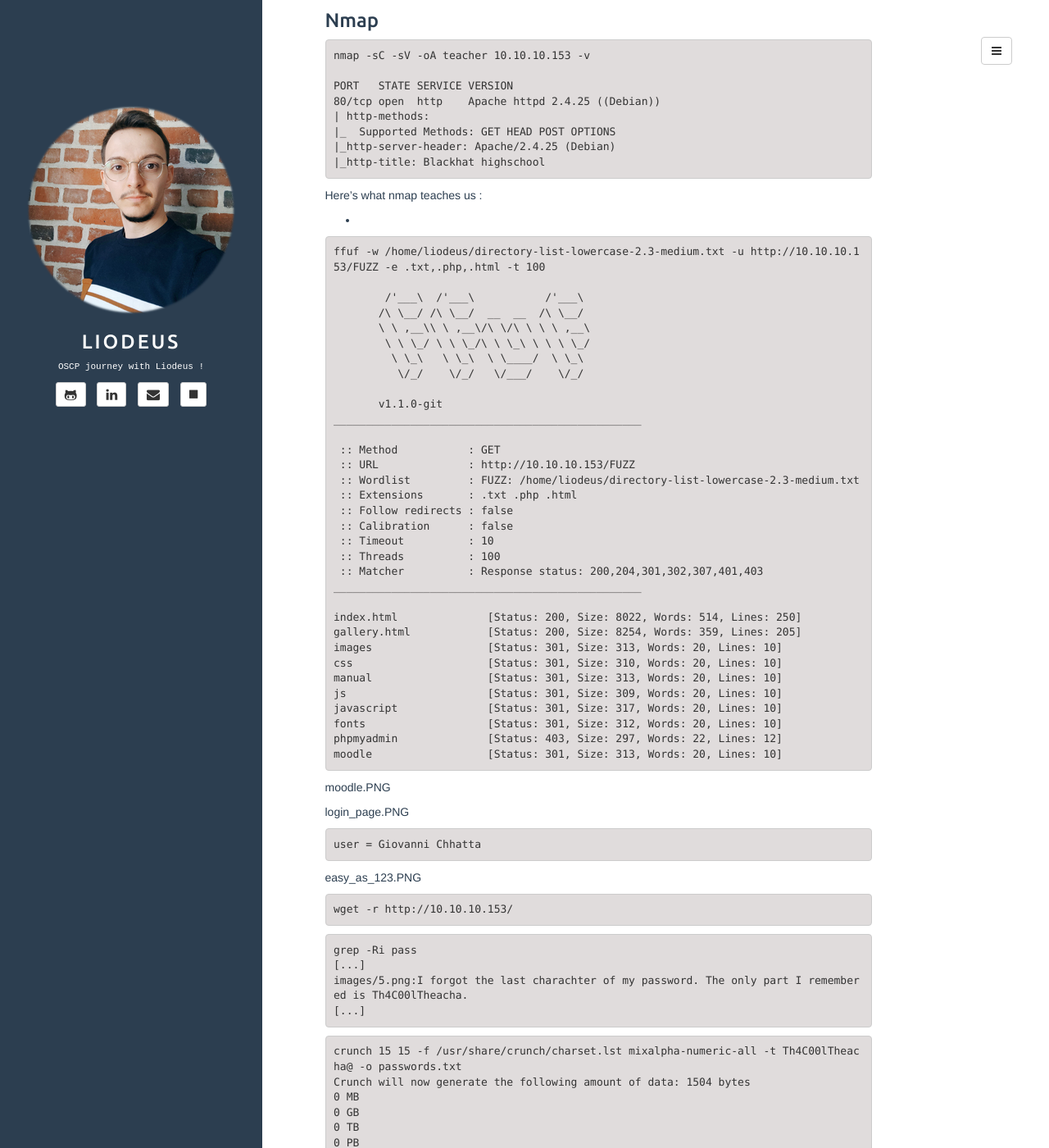
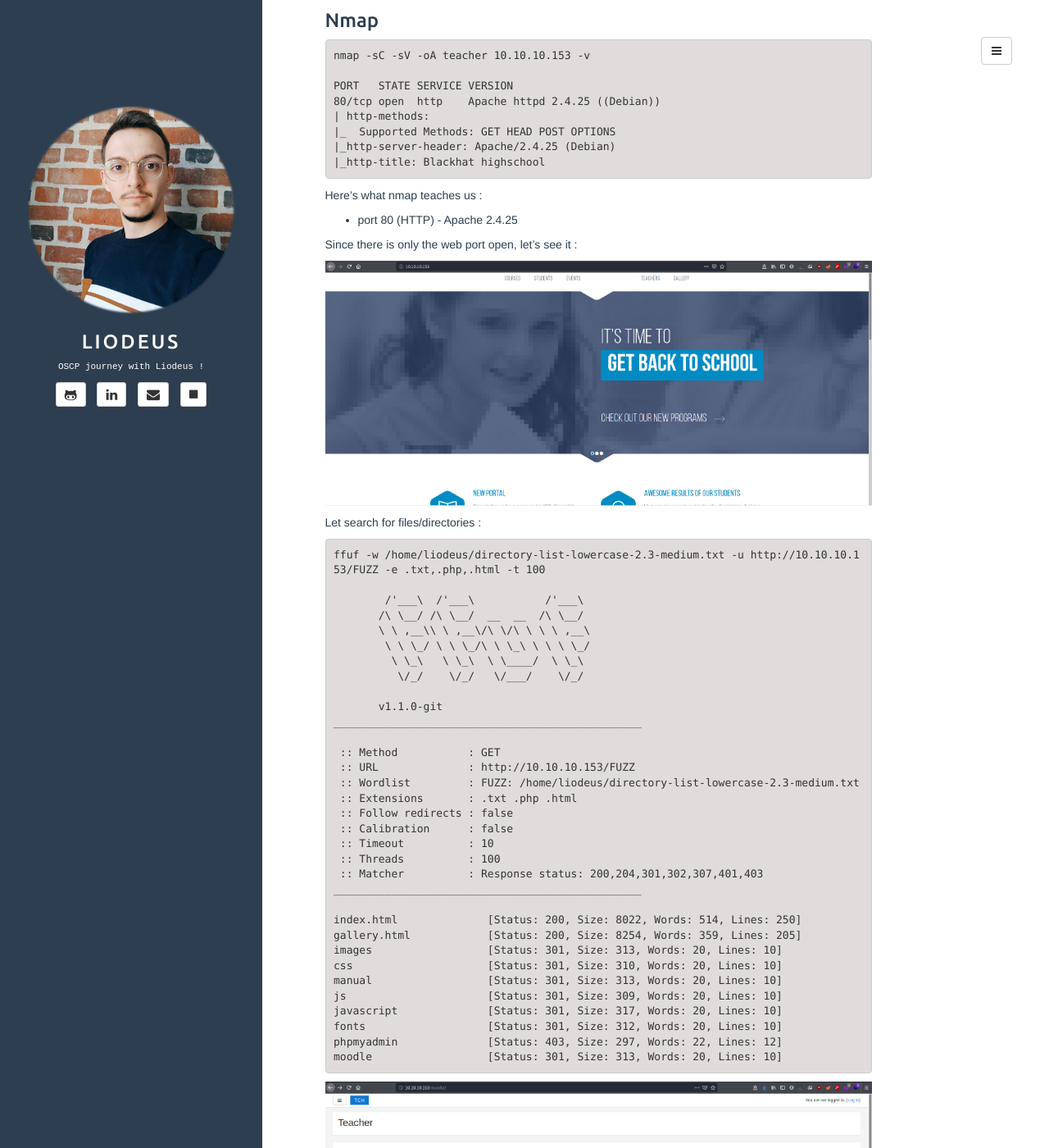
Before and after one commit to Liodeus/liodeus.github.io, a Jekyll site: the page built from _posts/2020-08-09-teacher.md, in a window 1280 px wide and 1400 px high, scrolled down 782 px. Shown: the whole window at 82% size. Built offline with Jekyll 4.4.1, drawn with Linux system fonts in a browser that asks for light colours; some of the changed text lies outside the part shown.

Commit message:
Add files via upload

````diff
--- a/_posts/2020-08-09-teacher.md
+++ b/_posts/2020-08-09-teacher.md
@@ -1,7 +1,7 @@
 ---
 layout: post
 title: Teacher
-tags: [OSCP, Writeup, Linux]
+tags: [OSCP, Writeup, Linux, PHP, CMS Exploit, Web, File Misconfiguration]
 description: "Teacher write-up"
 ---
 
@@ -35,7 +35,13 @@ PORT   STATE SERVICE VERSION
 
 Here’s what nmap teaches us :
 
--
+- port 80 (HTTP) - Apache 2.4.25
+
+Since there is only the web port open, let's see it :
+
+![Website](/assets/imgs/teacher/website.PNG)
+
+Let search for files/directories :
 
 ```
 ffuf -w /home/liodeus/directory-list-lowercase-2.3-medium.txt -u http://10.10.10.153/FUZZ -e .txt,.php,.html -t 100
@@ -73,9 +79,11 @@ phpmyadmin              [Status: 403, Size: 297, Words: 22, Lines: 12]
 moodle                  [Status: 301, Size: 313, Words: 20, Lines: 10]
 ```
 
-moodle.PNG
 
-login_page.PNG
+
+![Moodle CMS](/assets/imgs/teacher/moodle.PNG)
+
+
 
 
 
@@ -83,7 +91,7 @@ login_page.PNG
 user = Giovanni Chhatta
 ```
 
-easy_as_123.PNG
+![Easy as 123](/assets/imgs/teacher/easy_as_123.PNG)
 
 
 
````
